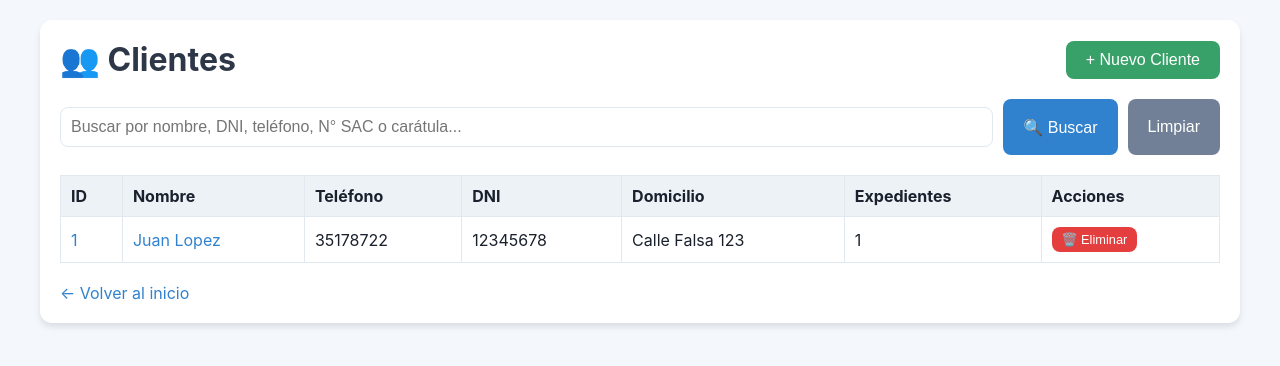
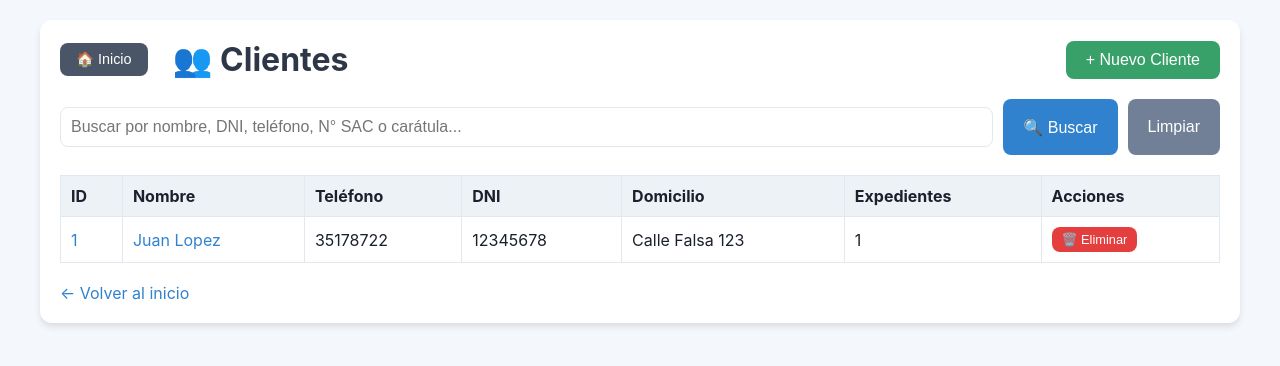
Before and after one commit to MatiasW380/sistema-estudio-juridico, a Next.js app: page /clientes in a window 1280 px wide. Shown: the top 366 px of the page. Built offline with nearby package versions, Linux system fonts and the light colour scheme.

Commit message:
Update index.js

```diff
--- a/pages/clientes/index.js
+++ b/pages/clientes/index.js
@@ -4,6 +4,7 @@
 import { useState } from 'react';
 import { useRouter } from 'next/router';
 import { getClientes, buscarClientes } from '../../lib/googleSheets';
+import BotonInicio from '../../components/BotonInicio';
 
 export async function getServerSideProps() {
   try {
@@ -59,7 +60,6 @@ export default function ClientesPage({ clientes: clientesIniciales }) {
 
       if (data.success) {
         alert('Cliente eliminado correctamente');
-      // Forzar recarga completa de la página para obtener datos actualizados
         router.reload();
       } else {
         alert(data.error || 'Error al eliminar el cliente');
@@ -71,10 +71,14 @@ export default function ClientesPage({ clientes: clientesIniciales }) {
       setEliminando(null);
     }
   };
+
   return (
     <div className="container">
       <div style={{ display: 'flex', justifyContent: 'space-between', alignItems: 'center', marginBottom: '20px' }}>
+        <div style={{ display: 'flex', alignItems: 'center', gap: '15px' }}>
+          <BotonInicio />
           <h1>👥 Clientes</h1>
+        </div>
         <button
           onClick={() => router.push('/clientes/nuevo')}
           style={{ backgroundColor: '#38a169' }}
```
Lines whose indentation alone changed are shown as unchanged.
